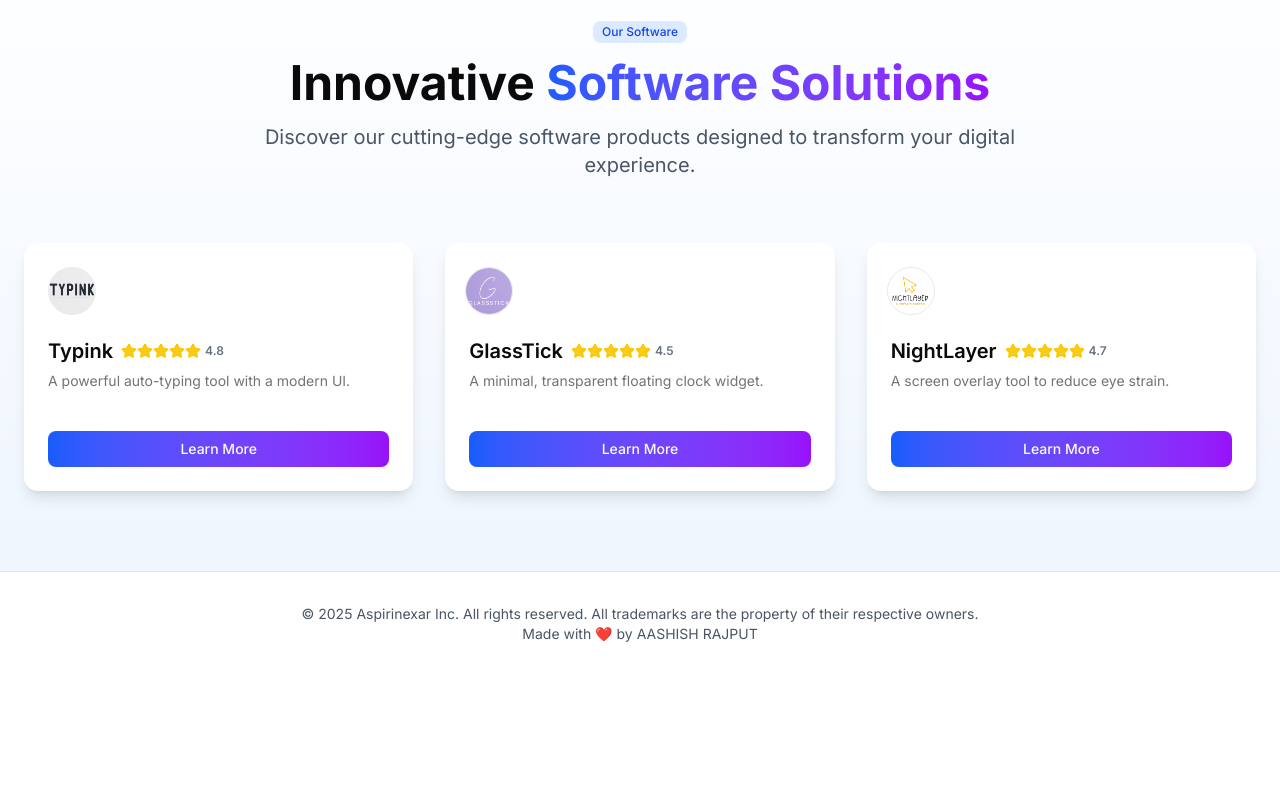
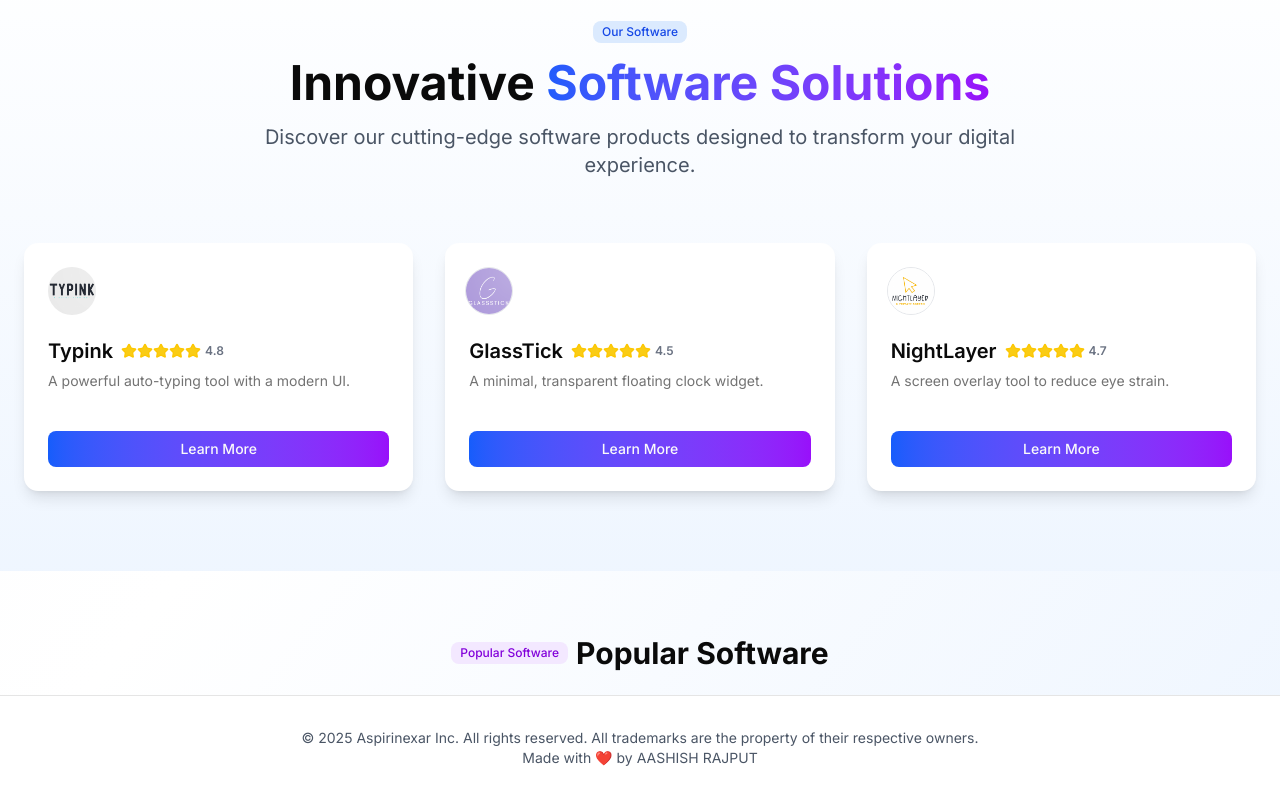
Before and after one commit to aashishrajput9838/aspirinexar, a Next.js app: page / in a window 1280 px wide. Shown: the part 790-1590 px from the top of the page. Before the commit the page ends 1466 px from the top, so only its background shows below. Built offline with nearby package versions, Linux system fonts and the light colour scheme.

Commit message:
Center popular section and improve layout

```diff
--- a/app/page.tsx
+++ b/app/page.tsx
@@ -520,27 +520,23 @@ export default function Component() {
       </section>
 
       {/* Popular Software Section */}
-      {popular.length > 0 && (
-        <section className="py-8">
-          <div className="container mx-auto px-4 lg:px-6">
-            <div className="text-center space-y-2 mb-4">
+      <div className="mt-16 flex flex-col items-center">
+        <div className="flex items-center gap-2 mb-6">
           <Badge className="bg-purple-100 text-purple-700">{t.popular}</Badge>
+          <h3 className="text-2xl lg:text-3xl font-bold">{t.popular}</h3>
         </div>
-            <h3 className="text-2xl lg:text-3xl font-bold">{t.trending}</h3>
-            <ul className="max-w-md mx-auto divide-y divide-gray-200 bg-white/70 rounded-xl shadow-sm">
+        <ul className="space-y-8 w-full max-w-3xl">
           {popular.map(card => (
-                <li key={card.title} className="flex items-center gap-4 px-4 py-3 hover:bg-blue-50 transition cursor-pointer" onClick={() => router.push(card.link)}>
-                  <span>{card.icon}</span>
-                  <div className="flex-1">
-                    <div className="font-semibold text-base text-gray-900">{card.title}</div>
+            <li key={card.title} className="flex items-center gap-8 px-4 py-3 hover:bg-blue-50 transition cursor-pointer rounded-xl" onClick={() => router.push(card.link)}>
+              <span className="flex-shrink-0">{card.icon}</span>
+              <div>
+                <div className="font-semibold text-xl text-gray-900">{card.title}</div>
+                <div className="text-base text-gray-500">{card.description}</div>
               </div>
-                  <span className="text-xs bg-gradient-to-r from-blue-500 to-purple-500 text-white px-2 py-0.5 rounded-full">{t.trending}</span>
             </li>
           ))}
         </ul>
       </div>
-        </section>
-      )}
 
       {/* Footer */}
       <footer className="py-8 bg-white dark:bg-gray-950 border-t dark:border-gray-800">
```
Lines whose indentation alone changed are shown as unchanged.
